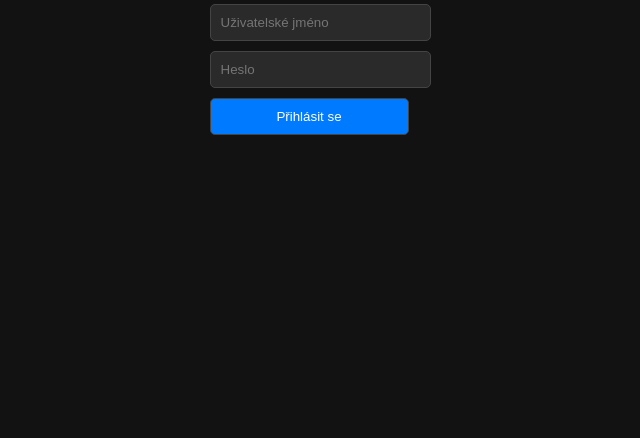
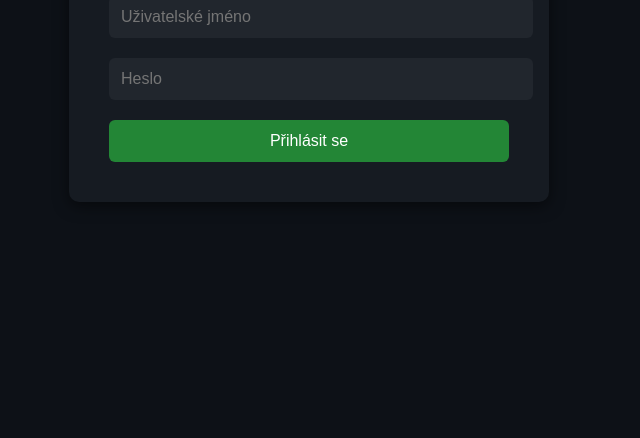
Before and after one commit to brtva1997/stranka, a website: page public/index.html in a window 1280 px wide. Shown: the part 362-800 px from the top of the page, without its empty margins (331-971 px from the left). Drawn offline with Linux system fonts and the light colour scheme.

Commit message:
Update style.css

```diff
--- a/public/style.css
+++ b/public/style.css
@@ -1,41 +1,63 @@
+/* Základní tmavý styl */
 body.dark {
-  background: #121212;
-  color: #f1f1f1;
+  background-color: #0d1117;
+  color: #c9d1d9;
   font-family: 'Segoe UI', sans-serif;
+  margin: 0;
+  padding: 0;
+}
+
+/* Login stránka – centrování */
+.login-page {
   display: flex;
   justify-content: center;
   align-items: center;
-  min-height: 100vh;
-  margin: 0;
+  height: 100vh;
 }
 
-.login-container, .container {
-  background: #1e1e1e;
-  padding: 30px;
+/* Login box */
+.login-box {
+  background-color: #161b22;
+  padding: 40px;
   border-radius: 10px;
-  box-shadow: 0 0 10px #000;
-  max-width: 600px;
+  box-shadow: 0 4px 15px rgba(0, 0, 0, 0.5);
+  max-width: 400px;
   width: 100%;
+  text-align: center;
 }
 
-input, button {
-  display: block;
+/* Formulář */
+.login-box input {
   width: 100%;
+  padding: 12px;
   margin: 10px 0;
-  padding: 10px;
-  background: #2a2a2a;
-  border: 1px solid #444;
-  color: #fff;
-  border-radius: 5px;
+  border: none;
+  border-radius: 6px;
+  background-color: #21262d;
+  color: #c9d1d9;
+  font-size: 16px;
 }
 
-button {
-  background: #007bff;
+.login-box button {
+  width: 100%;
+  padding: 12px;
+  margin-top: 10px;
+  background-color: #238636;
+  color: white;
+  border: none;
+  border-radius: 6px;
+  font-size: 16px;
   cursor: pointer;
+  transition: background 0.3s;
 }
 
-button:hover {
-  background: #0056b3;
+.login-box button:hover {
+  background-color: #2ea043;
+}
+
+/* Obecné stylování */
+.container {
+  padding: 30px;
 }
 
 table {
@@ -43,10 +65,12 @@ table {
   margin-top: 20px;
   border-collapse: collapse;
   font-size: 0.95em;
+  background-color: #161b22;
+  color: #c9d1d9;
 }
 
 th, td {
-  padding: 10px;
-  border-bottom: 1px solid #444;
+  padding: 12px;
+  border-bottom: 1px solid #30363d;
   text-align: left;
 }
```
